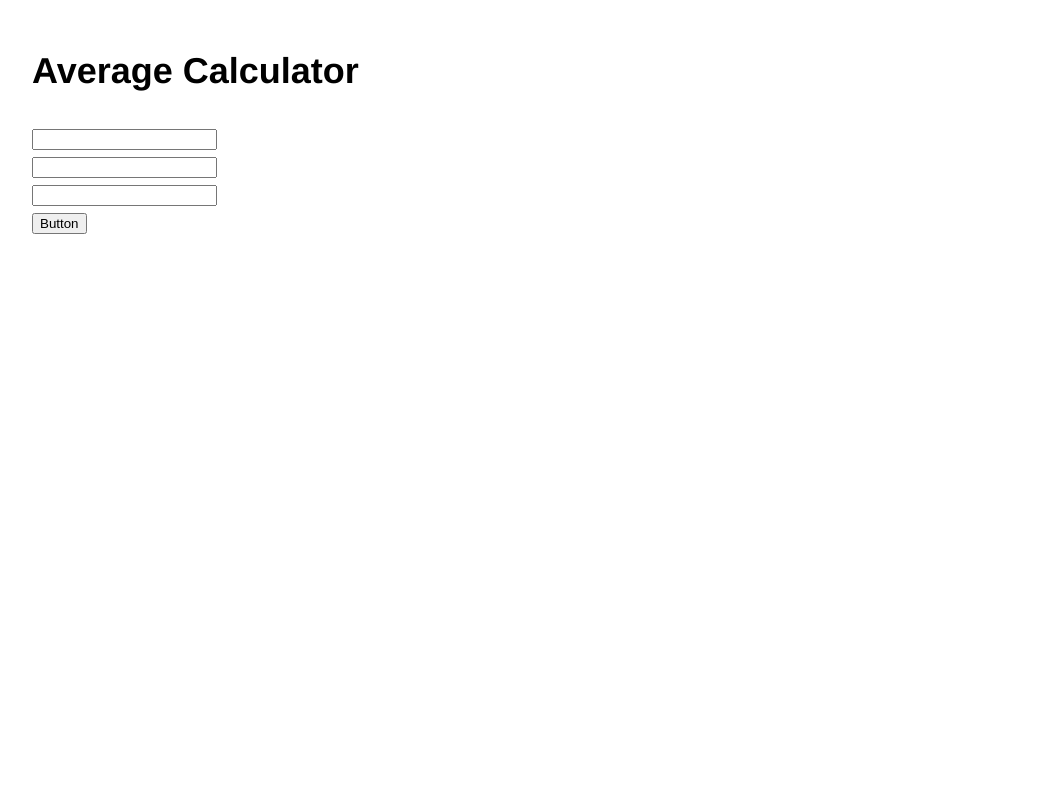
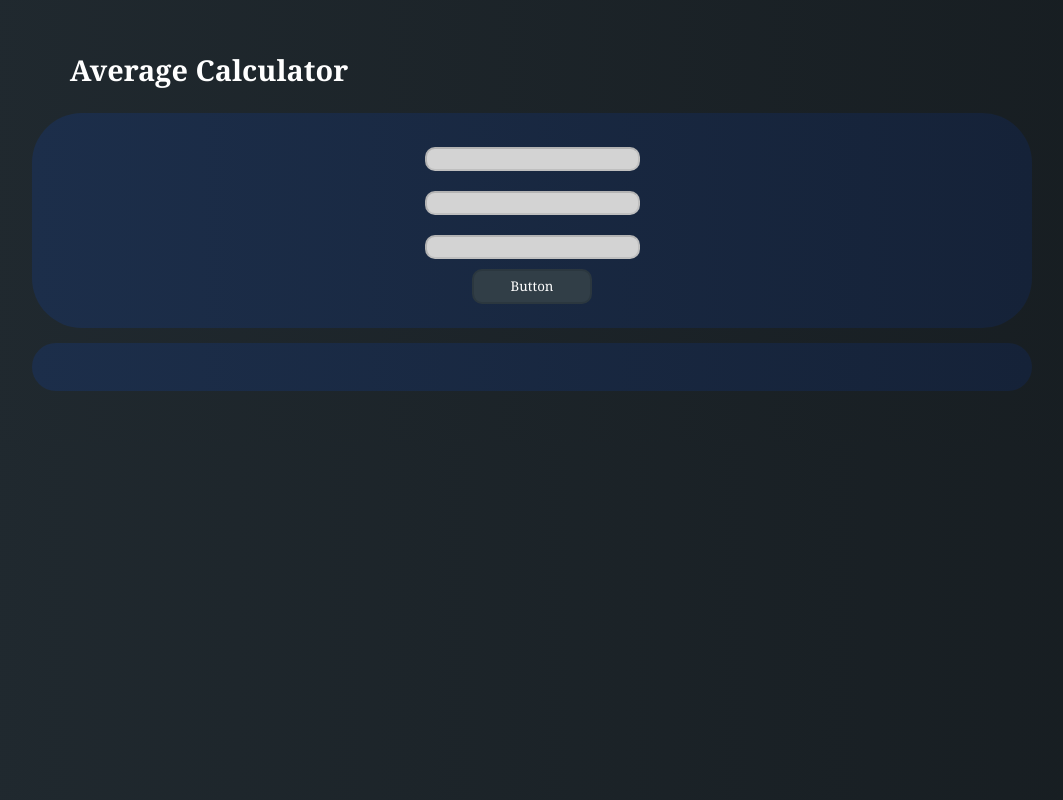
Before and after one commit to Karim-Roswell/HW2, a plain HTML site: page index.html in a window 1280 px wide. Shown: the whole page, without its empty margins (18-1081 px from the left). Drawn offline with Linux system fonts and the light colour scheme.

Commit message:
made css prettier

```diff
--- a/site.css
+++ b/site.css
@@ -1,5 +1,54 @@
  body {
+    background-image: linear-gradient(to right, #20292f   , #161c20 );
     margin: 50px;
     font-family: Helvetica, sans-serif;
     font-size: 150%;
 }
+
+  h2{
+    color: white;
+    width: 30%;
+    text-align:center;
+    border-radius: 6px;
+    font-family:  Georgia, 'Times New Roman', Times, serif;
+    font-size: larger;
+  }
+
+  div{
+    background-image: linear-gradient(to right, #1c2e4a , #152238);
+    width:1000px;
+    border-radius: 50px;
+    text-align: center;
+    padding-top:  1em;
+    padding-bottom: 1em;
+    margin-bottom: 15px;
+  }
+
+  div#displayAverage{
+    background-image: linear-gradient(to right, #1c2e4a , #152238);
+    border-radius: 50px;
+    color: white;
+  }
+
+  input[type=text] {
+    text-align: center;
+    margin: 10px;
+    border-color: rgba(0, 0, 0, .15);
+    background-color: #d3d3d3;
+    font-size: 16px;
+    border-radius: 10px;
+  }
+  input:focus {
+    background-color:cornsilk;
+}
+
+  button{
+    color: white;
+    outline: 0px;
+    height: 35px;
+    width: 120px;
+    border-radius: 10px;
+    background-color: #313e47;
+    border: 2px solid #2b373f;
+    font-family: Georgia, 'Times New Roman', Times, serif;
+  }
```
